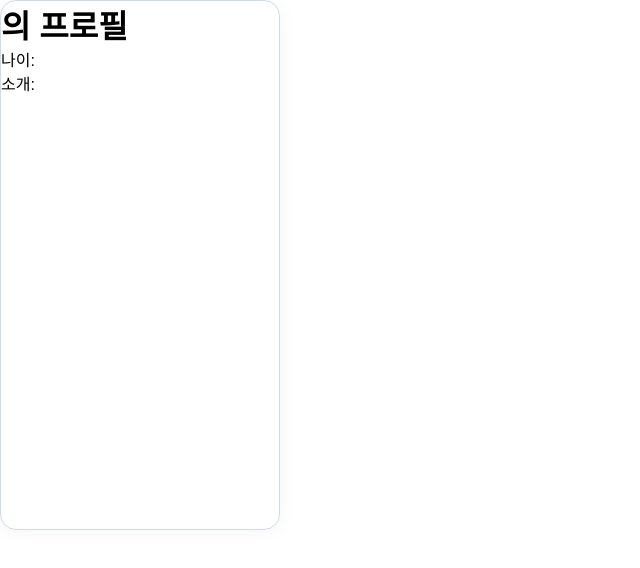
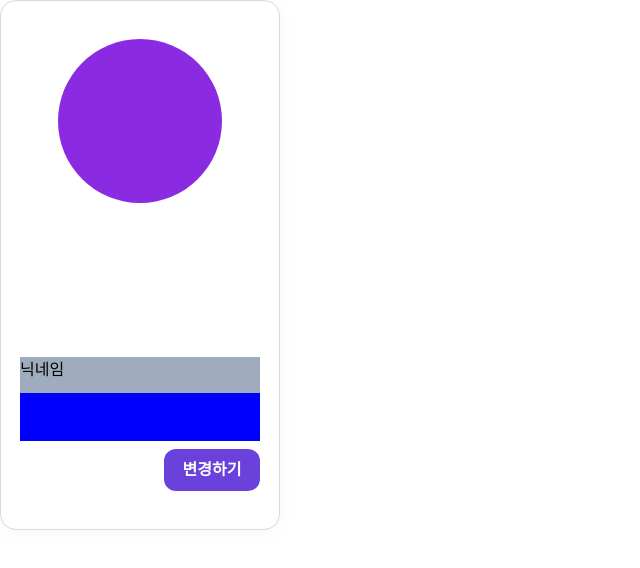
Before and after one commit to jaehyeongjung/Wine-project, a Next.js app: page /myprofile/ProfileSection/ProfileSection in a window 1280 px wide. Shown: the top 568 px of the page, without its empty margins (0-640 px from the left). Built offline with nearby package versions, Linux system fonts and the light colour scheme.

Commit message:
chore: profileSection css 기초작업 #16

```diff
--- a/pages/index.tsx
+++ b/pages/index.tsx
@@ -1,9 +1,7 @@
 import { NextPage } from 'next';
-import { useState } from 'react';
 import Head from 'next/head';
 import Button from '@/pages/components/common/Button';
 import indexStyles from './index.module.css';
-import homeStyles from '@/styles/Home.module.css';
 import Header from '../components/layout/Header';
 import Image from 'next/image';
 import useDevice from '../hooks/useDevice';
--- a/pages/myprofile/ProfileSection/ProfileSection.module.css
+++ b/pages/myprofile/ProfileSection/ProfileSection.module.css
@@ -5,4 +5,78 @@
   border: 1px solid #cfdbea;
   border-radius: 16px;
   box-shadow: 0px 2px 20px 0px #0000000a;
+  display: flex;
+  justify-content: center;
+  align-items: center;
 }
+
+.profileInner {
+  width: 240px;
+  height: 452px;
+  display: flex;
+  flex-direction: column;
+  align-items: center;
+  gap: 48px;
+}
+
+.profileData {
+  width: 164px;
+  height: 270px;
+
+  display: flex;
+  flex-direction: column;
+  gap: 32px;
+  align-items: center;
+}
+
+.profileEdit {
+  width: 100%;
+  height: 134px;
+  display: flex;
+  flex-direction: column;
+  gap: 8px;
+  align-items: flex-end;
+}
+
+.profileImage {
+  width: 164px;
+  height: 164px;
+  border-radius: 999px;
+  background-color: blueviolet;
+}
+
+.profileNameAndEmail {
+  width: 155px;
+  height: 74px;
+  display: flex;
+  flex-direction: column;
+  gap: 16px;
+}
+
+.profileName {
+  width: 100%;
+  height: 32px;
+  text-align: center;
+}
+
+.profileEmail {
+  width: 100%;
+  height: 26px;
+  color: #9facbd;
+  text-align: center;
+}
+
+.test{
+    background-color: blue;
+    height: 48px;
+    width: 100%;
+}
+
+.profileEditNickname{
+    width: 100%;
+    height: 84px;
+    background-color: #9facbd;
+    display: flex;
+    flex-direction: column;
+    gap: 10px;
+}
--- a/pages/myprofile/ProfileSection/ProfileSection.tsx
+++ b/pages/myprofile/ProfileSection/ProfileSection.tsx
@@ -1,5 +1,6 @@
 import React from 'react';
 import styles from './ProfileSection.module.css';
+import Button from '@/pages/components/common/Button';
 
 interface ProfileSectionProps {
   name: string;
@@ -9,9 +10,32 @@ interface ProfileSectionProps {
 
 const ProfileSection: React.FC<ProfileSectionProps> = ({ name, age, bio }) => (
   <div className={styles.profileSection}>
-    <h1>{name}의 프로필</h1>
-    <p>나이: {age}</p>
-    <p>소개: {bio}</p>
+    <div className={styles.profileInner}>
+      <div className={styles.profileData}>
+        <div className={styles.profileImage}></div>
+        <div className={styles.profileNameAndEmail}>
+          <div className={styles.profileName}>
+            <p className="text-2xl-bold">{name}</p>
+          </div>
+          <div className={styles.profileEmail}>
+            <p className="text-lg-regular">{bio}</p>
+          </div>
+        </div>
+      </div>
+      <div className={styles.profileEdit}>
+        <div className={styles.profileEditNickname}>
+          <p className="text-lg-medium ">닉네임</p>
+          <div className={styles.test}></div>
+        </div>
+        <Button
+          type="default"
+          size="width96x42"
+          text="변경하기"
+          color="purple"
+          textColor="white"
+        />
+      </div>
+    </div>
   </div>
 );
 
--- a/pages/myprofile/[id].module.css
+++ b/pages/myprofile/[id].module.css
@@ -4,4 +4,5 @@
     display: flex;
     gap: 60px;
     margin: 0 auto;
+    margin-top: 61px;
 }
```
Also changed, not shown: pages/myprofile/[id].tsx (+13 -5 lines).
